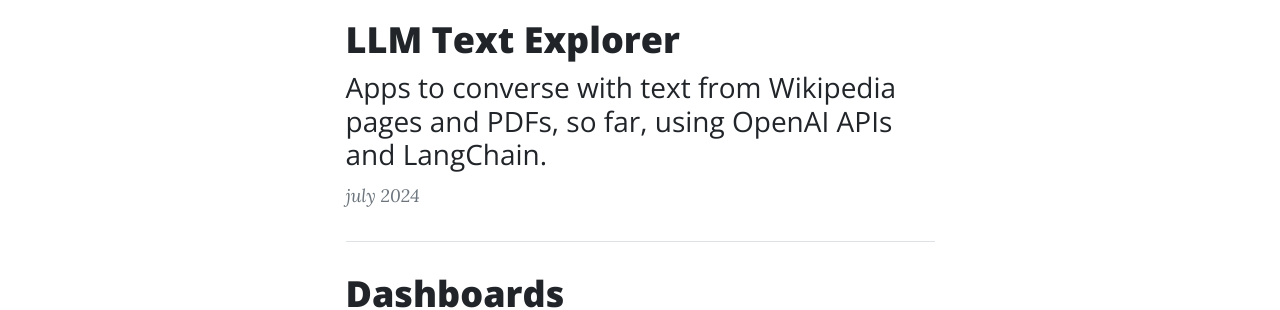
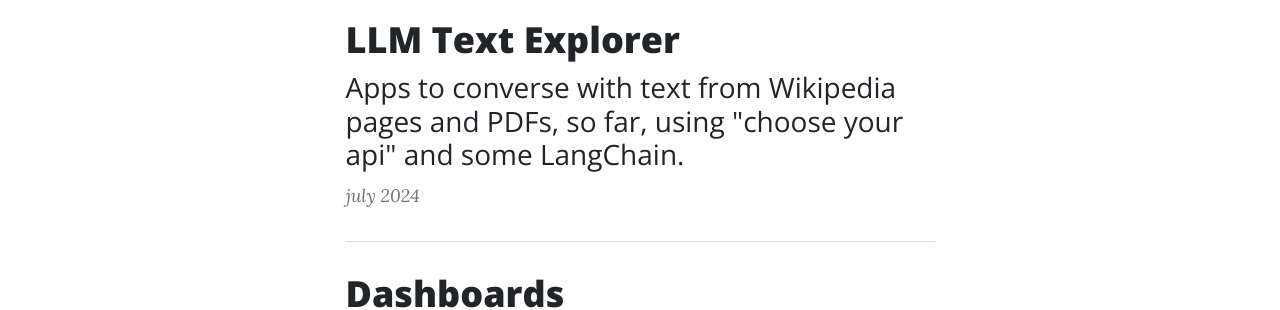
Before and after one commit to cliffwhitworth/cliffwhitworth.github.io, a Jekyll site: the page index.html, which Jekyll copies as it is, in a window 1280 px wide. Shown: the part 564-874 px from the top of the page. Built offline with Jekyll 4.4.1, drawn with Linux system fonts in a browser that asks for light colours; nearby versions of some CDN libraries.

Commit message:
Update index.html

```diff
--- a/index.html
+++ b/index.html
@@ -55,7 +55,7 @@
                     <div class="post-preview">
                         <a href="#!">
                             <h2 class="post-title">LLM Text Explorer</h2>
-                            <h3 class="post-subtitle">Apps to converse with text from Wikipedia pages and PDFs, so far, using OpenAI APIs and LangChain.</h3>
+                            <h3 class="post-subtitle">Apps to converse with text from Wikipedia pages and PDFs, so far, using "choose your api" and some LangChain.</h3>
                         </a>
                         <p class="post-meta">
                             july 2024
```
